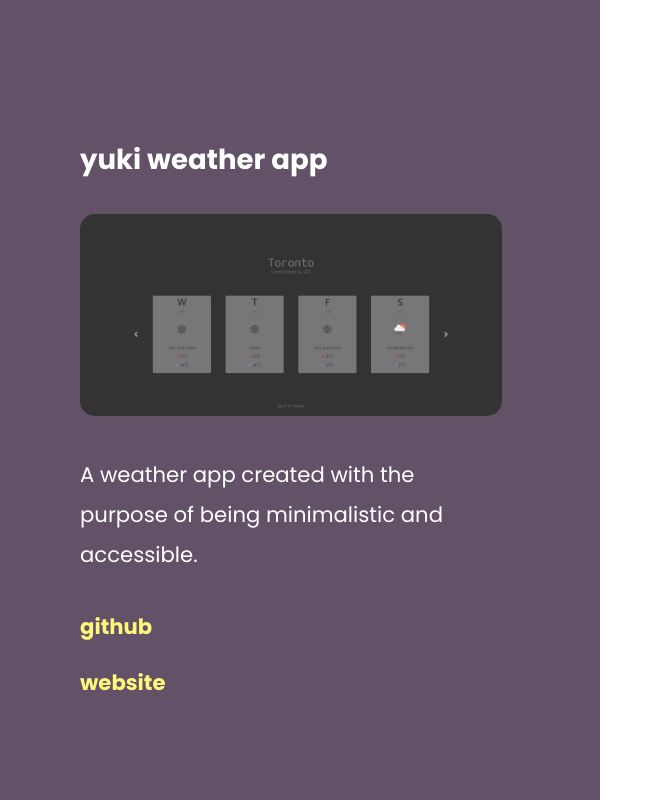
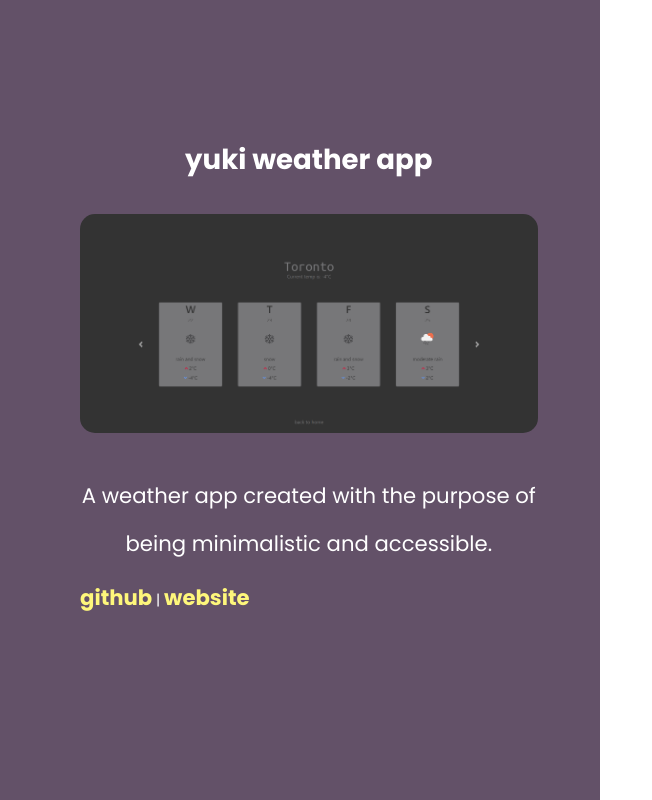
Before and after one commit to dylncheng/personal-website, a React (Create React App) app: page / in a window 600 px wide. Shown: the part 3820-4620 px from the top of the page, 652 px wide, since content can reach past the window. Built offline with nearby package versions, Linux system fonts and the light colour scheme.

Commit message:
added inline styling for project links

```diff
--- a/src/App.css
+++ b/src/App.css
@@ -333,6 +333,14 @@
   font-weight: 700;
 }
 
+.inline-links p{
+  display: inline;
+}
+
+.inline-links p.divider {
+  font-size: 0.9rem;
+}
+
 #gallery::before {
   content: '';
   position: absolute;
@@ -497,11 +505,12 @@ iframe {
   font-size: 2rem;
   margin-bottom: 0.6rem;
   color: #fff;
+  text-align: center;
 }
 
 .gallery .project {
   margin: 0 auto;
-  width: 120%;
+  width: 115%;
   margin-bottom: 8rem;
   border-radius: 15px;
 }
@@ -511,6 +520,8 @@ iframe {
   text-transform: lowercase;
   margin-bottom: 1.8rem;
   font-size: 1rem;
+  max-width: 90%;
+  text-align: center;
 }
 
 .gallery .project-img {
@@ -524,6 +535,7 @@ iframe {
   font-size: 1rem;
   max-width: 90%;
   line-height: normal;
+  text-align: center;
 }
 
 p.project-link {
@@ -636,11 +648,12 @@ a.mobile-enabled {
   font-size: 3rem;
   margin-bottom: 0;
   color: #fff;
+  text-align: center;
 }
 
 .gallery .project {
   margin: 0 auto;
-  width: 120%;
+  width: 130%;
   margin-top: 5rem;
   margin-bottom: 17rem;
   border-radius: 15px;
@@ -651,6 +664,8 @@ a.mobile-enabled {
   text-transform: lowercase;
   margin-bottom: 1.4rem;
   font-size: 1.725rem;
+  max-width: 80%;
+  text-align: center;
 }
 
 .gallery .project-img {
@@ -663,7 +678,8 @@ a.mobile-enabled {
 .gallery .project-text, .gallery .project-github, .gallery .project-link {
   font-size: 1.325rem;
   max-width: 80%;
-  line-height: 2.5rem;
+  line-height: 3rem;
+  text-align: center;
 }
 
 p.project-link {
--- a/src/components/Gallery.js
+++ b/src/components/Gallery.js
@@ -40,8 +40,12 @@ const Gallery = () => {
                     <a href={project.link===""?project.github:project.link} target="_blank"><img className="project-img" src={project.image}></img></a>
                     <div className="project-description">
                         <p className="project-text">{project.description}</p>
-                        <p className="project-github"><a href={project.github} target="_blank">{project.github===""?"":"github"}</a></p>
-                        <p className="project-link"><a href={project.link} target="_blank">{project.link===""?"":"website"}</a></p>
+                        <div className="inline-links">
+                            <p className="project-github"><a href={project.github} target="_blank">{project.github===""?"":"github"}</a></p>
+
+                            <p className="divider"> {(project.github !="" && project.link != "")?"| ":""}</p>
+                            <p className="project-link"><a href={project.link} target="_blank">{project.link===""?"":"website"}</a></p>
+                        </div>
                     </div>
 
                 </div>
```
